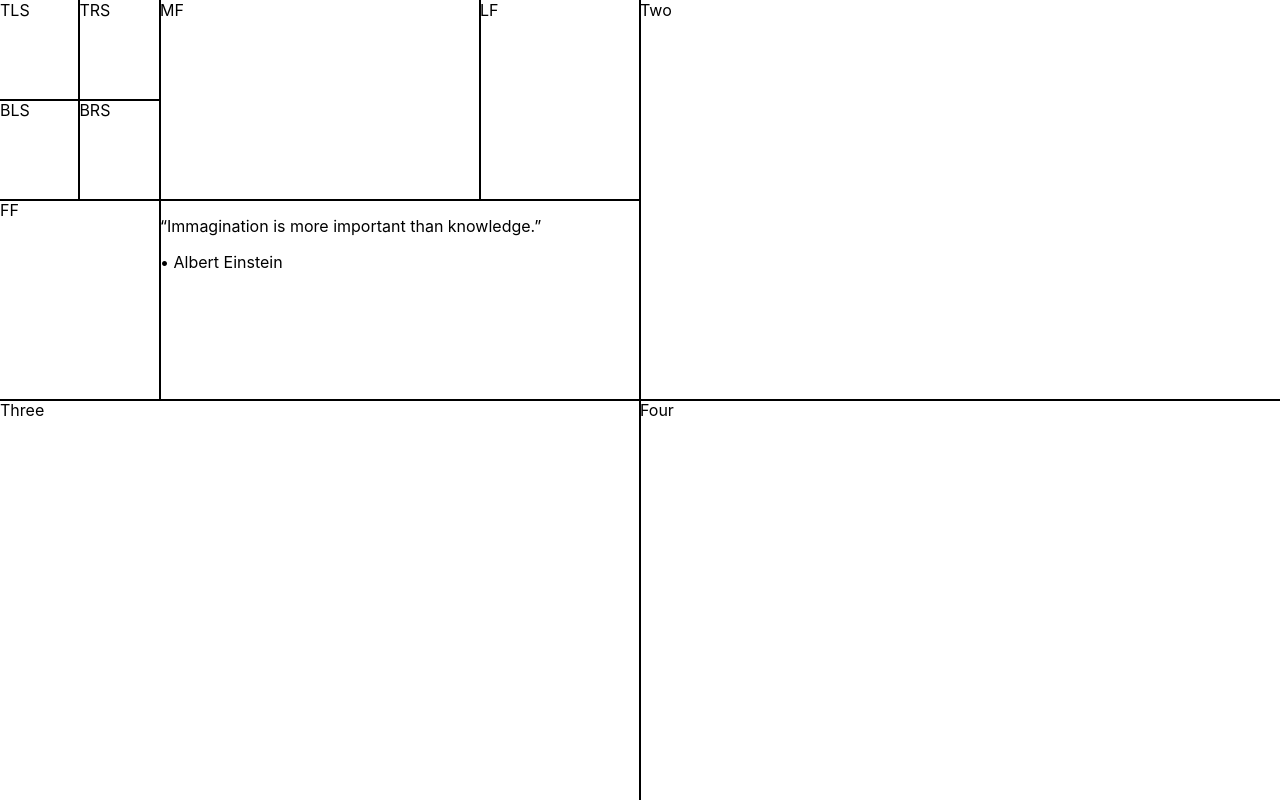
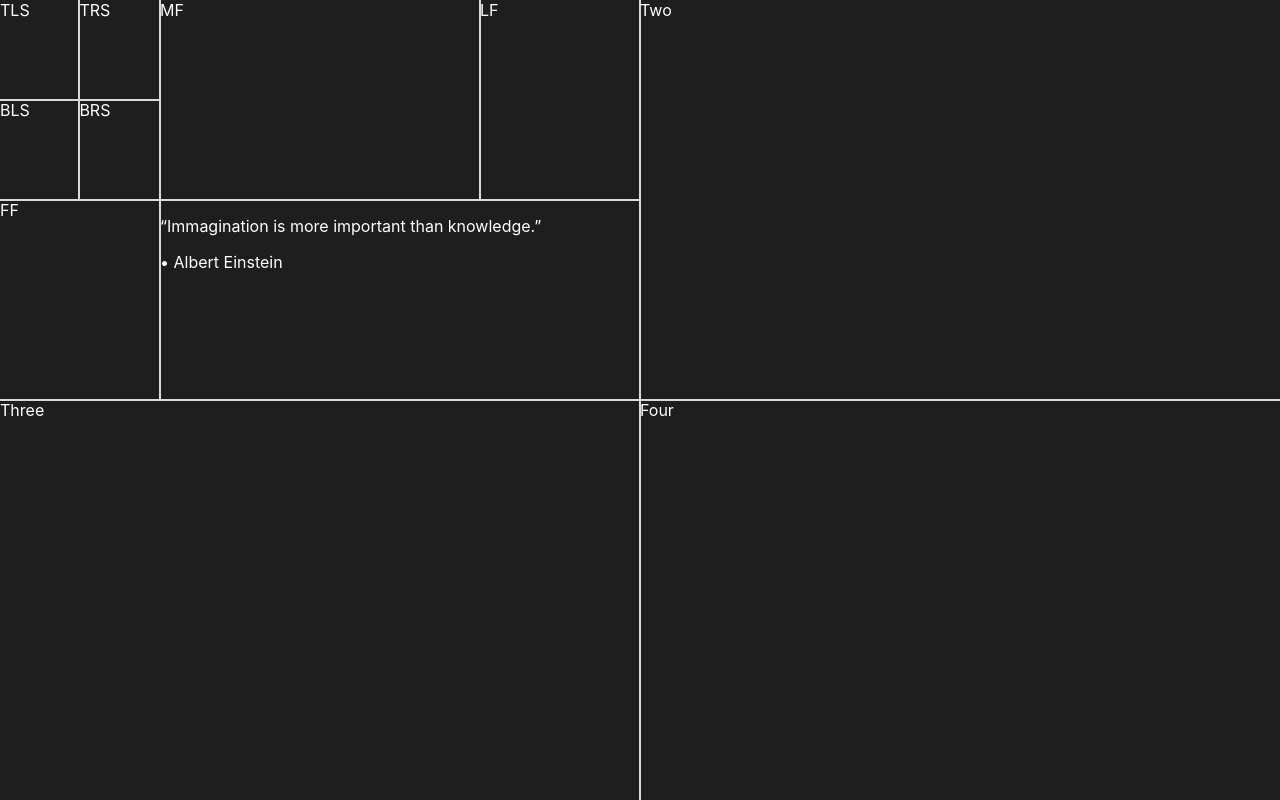
Before and after one commit to eugelogic/emerald, a Next.js app: page / in a window 1280 px wide. Built offline with nearby package versions, Linux system fonts and the light colour scheme.

Commit message:
Change some global styles to dark mode by default

```diff
--- a/styles/Home.module.css
+++ b/styles/Home.module.css
@@ -5,7 +5,7 @@
     grid-template-rows: 50% 50%;
 }
 .box {
-    outline: 0.5px solid black;
+    outline: 0.5px solid #d9d9d9;
 }
 .topLeft {
     display: grid;
--- a/styles/globals.css
+++ b/styles/globals.css
@@ -1,7 +1,13 @@
+* {
+    box-sizing: border-box;
+}
+
 html,
 body {
     padding: 0;
     margin: 0;
+    background-color: #1e1e1e;
+    color: white;
     font-family: -apple-system, BlinkMacSystemFont, Segoe UI, Roboto, Oxygen, Ubuntu, Cantarell, Fira Sans, Droid Sans,
         Helvetica Neue, sans-serif;
 }
@@ -10,7 +16,3 @@ a {
     color: inherit;
     text-decoration: none;
 }
-
-* {
-    box-sizing: border-box;
-}
```
